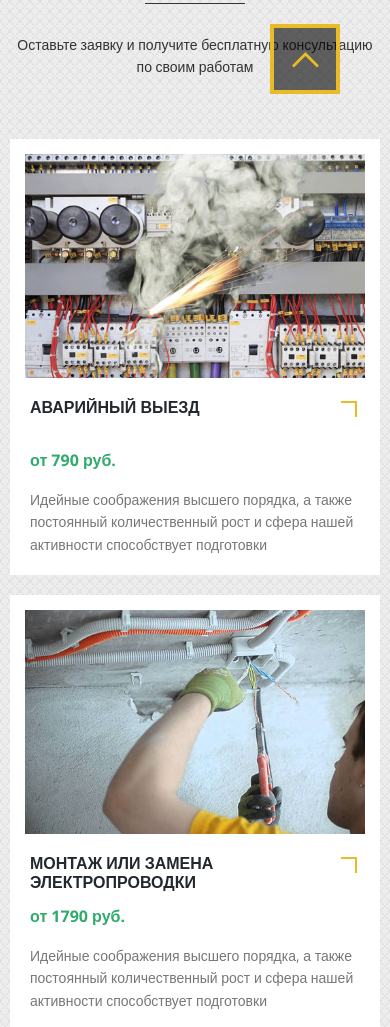
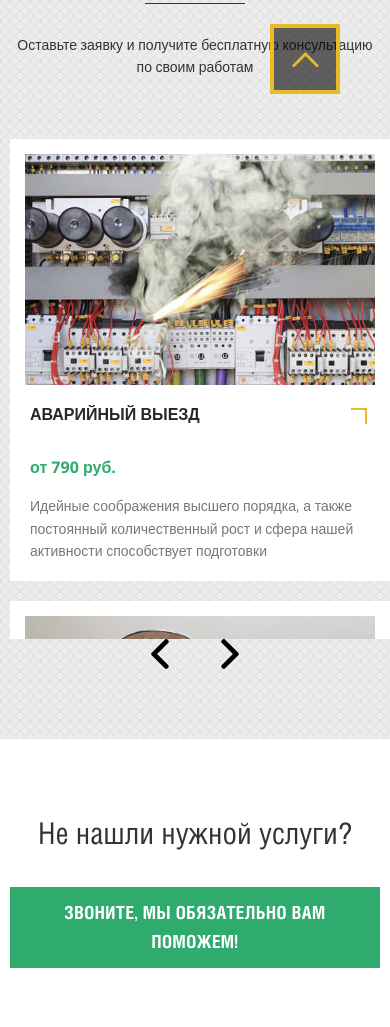
Before and after one commit to Rinakae/Electric, a website with bundled scripts: page index.html in a window 390 px wide. Shown: the part 700-1727 px from the top of the page. Built offline with nearby package versions, Linux system fonts and the light colour scheme; files whose address does not match are found by name.

Commit message:
add carousel move

```diff
--- a/css/style.css
+++ b/css/style.css
@@ -151,6 +151,29 @@ lllllllllllllllllllllllllllllllllllllllllllllllllllllllllllllllllllllllllllll
 .element-content .active {
   height: 100%;
 }
+
+.carousel {
+	margin: auto;
+	position: relative;
+  width: 1200px;
+}
+
+.services-elements {
+	width: 1200px;
+	overflow: hidden;
+}
+
+.services-carousel {
+	width: 2400px;
+	transition: margin-left 250ms;
+}
+.col-sm-6 {
+	width: 400px;
+	display: inline-block;
+}
+
+
+
 
 @media only screen and (max-width: 767px) {
 	h1,
@@ -825,6 +848,7 @@ hr.white {
 		padding: 26px 12px 22px 80px;
 		text-align: left;
 	}
+
 }
 
 @media only screen and (min-width: 1240px) {
@@ -850,6 +874,7 @@ hr.white {
 	.top-menu > ul > li > a {
 		font-size: 16px;
 	}
+
 }
 
 /* top slider */
@@ -1220,9 +1245,11 @@ video#video_background {
 .services-elements img {
 	width: 100%;
 }
+/*
 .services-elements > .row > hr:nth-of-type(2n) {
 	clear: both;
 }
+*/
 .services-elements .element-price {
 	margin-bottom: 15px;
 	font-weight: bold;
@@ -1250,4 +1277,36 @@ video#video_background {
 		clear: both;
 	}
 }
+
+
+@media (max-width: 1240px) {
+	.carousel {
+		width: 800px;
+	}
+
+	.services-elements {
+		width: 800px;
+	}
+}
+
+@media (max-width: 992px) {
+	.carousel {
+  	width: 400px;
+		height: 500px;
+	}
+
+	.services-elements {
+		width: 400px;
+		height: 500px;
+	}
+
+	/*.services-carousel {
+		width: 1800px;
+	}*/
+	.col-sm-6 {
+		width: 400px;
+	}
+
+}
+
 /**** /. services section *****/
--- a/index.html
+++ b/index.html
@@ -158,8 +158,8 @@
 				</p>
 				<div class="push40"></div>
 
-
-				<div class="services-elements">
+				<div class="carousel">
+					<div class="services-elements">
 					<div class="row services-carousel">
 						<div class="col-sm-6 col-md-4">
 							<div class="element relative">
@@ -265,6 +265,8 @@
 						</div>
 					</div>
 				</div>
+				</div>
+
 
 				<div class="services-arrow">
 					<img class="arrow-left" src="images/right-arrow_1.svg" alt="arrow-left">
--- a/src/modules/carousel.js
+++ b/src/modules/carousel.js
@@ -1,11 +1,31 @@
+"use strict";
 const carousel = () => {
   const carousel = document.querySelector(".services-elements");
-  const ul = document.querySelector(".services-carousel");
-  const li = ul.querySelectorAll(".col-sm-6");
+  const list = carousel.querySelector(".services-carousel");
+  const listElems = carousel.querySelectorAll('.col-sm-6');
   const left = document.querySelector(".arrow-left");
   const right = document.querySelector(".arrow-right");
 
+  const width = 400;
+  let count = 1;
+  let position = 0;
 
+  let i = 0;
+  for(let item of carousel.querySelectorAll('.col-sm-6')) {
+      item.style.position = 'relative';
+      i++;
+    }
+  left.addEventListener("click", (e) => {
+    position += width * count;
+    position = Math.min(position, 0);
+    list.style.marginLeft = position + 'px';
+  });
+
+  right.addEventListener("click", (e) => {
+    position -= width * count;
+    position = Math.max(position, -width * (listElems.length - count));
+    list.style.marginLeft = position + 'px';
+  });
 
 };
 
--- a/src/modules/modal.js
+++ b/src/modules/modal.js
@@ -4,6 +4,17 @@ const modal = () => {
   const modalOverlay = document.querySelector(".modal-overlay");
   const modalClose = document.querySelector(".modal-close");
   const mobileMenu = document.querySelector(".mobile-menu");
+  const imgWrapper = document.querySelectorAll(".img-wrapper");
+  console.log(imgWrapper);
+
+
+  imgWrapper.forEach(item => {
+    item.addEventListener("click", (e) => {
+      if ((e.offsetX < imgWrapper.offsetWidth) || (e.offsetY < imgWrapper.offsetHeight)) {
+    console.log("lgk");
+    }
+    });
+  });
 
   function openModal() {
     modalCallback.style.display = "block";
@@ -32,26 +43,8 @@ const modal = () => {
     e.preventDefault();
     closeModal();
   });
+
+
 };
 
 export default modal;
-
-/*
-callbackBtn.forEach(btn => {
-    btn.addEventListener("click", () => {
-      modalCallback.style.display = "block";
-      modalOverlay.style.display = "block";
-      mobileMenu.style.right = "-400px";
-    });
-
-    modalClose.addEventListener("click", () => {
-      modalCallback.style.display = "none";
-      modalOverlay.style.display = "none";
-    });
-
-    modalOverlay.addEventListener("click", () => {
-      modalCallback.style.display = "none";
-      modalOverlay.style.display = "none";
-    });
-  });
-*/
```
Also changed, not shown: dist/main.js.
